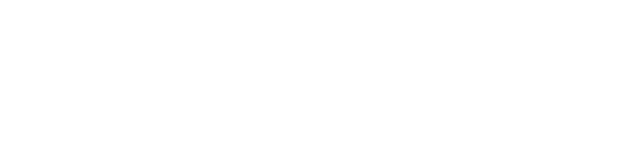
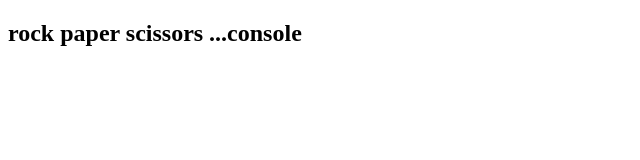
Before and after one commit to Kb739/rps, a plain HTML site: page index.html in a window 1280 px wide. Shown: the whole page, without its empty margins (0-640 px from the left). Drawn offline with Linux system fonts and the light colour scheme.

Commit message:
add basic body & title

```diff
--- a/index.html
+++ b/index.html
@@ -1,2 +1,10 @@
 <!DOCTYPE html>
-<script src="myScript.js"></script>
+<html lang="en">
+    <head>
+        <title> game</title>
+        <script src="myScript.js"></script>
+    </head>
+    <body>
+        <h2>rock paper scissors ...console </h2>
+    </body>
+    </html>
```
